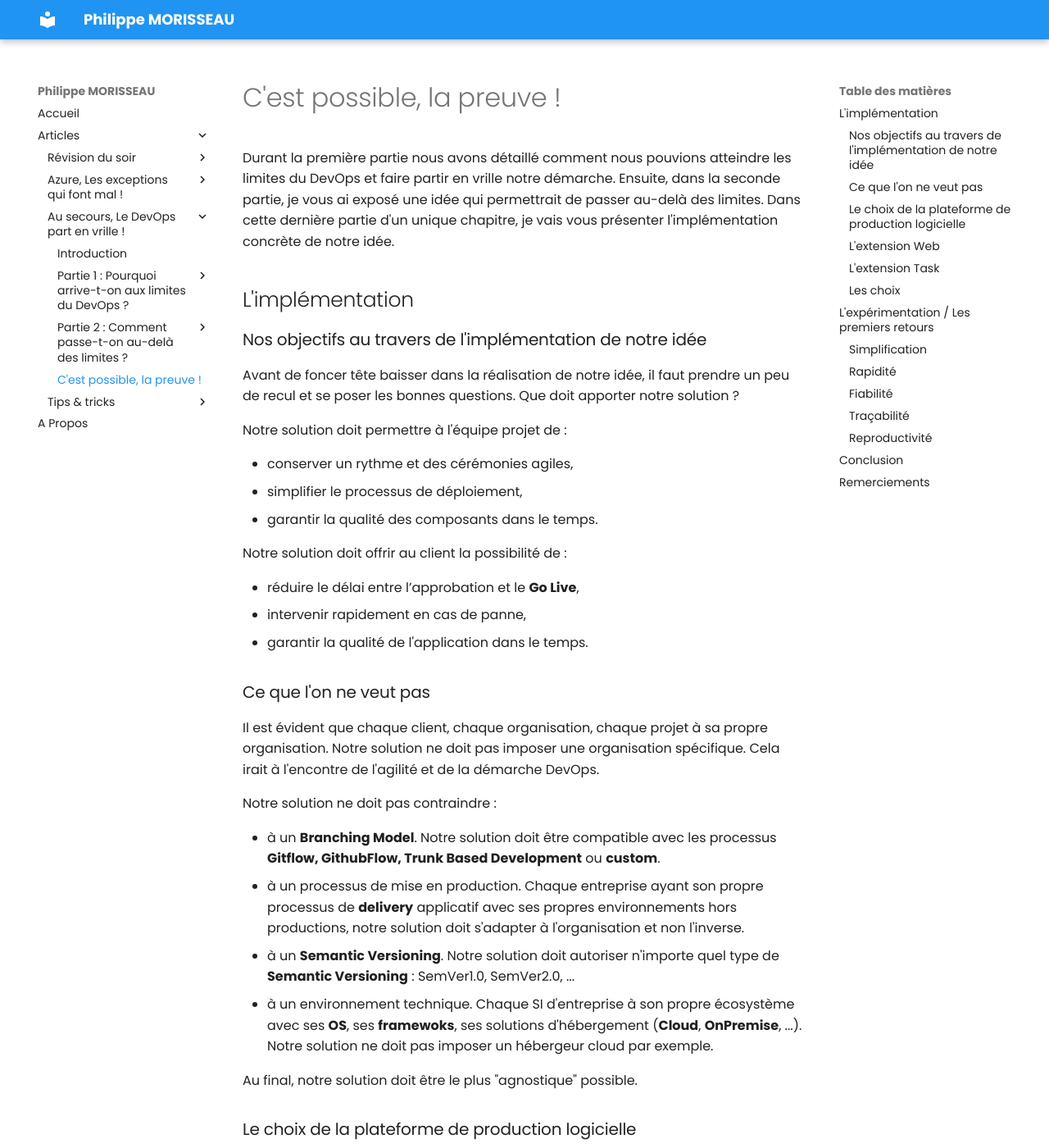
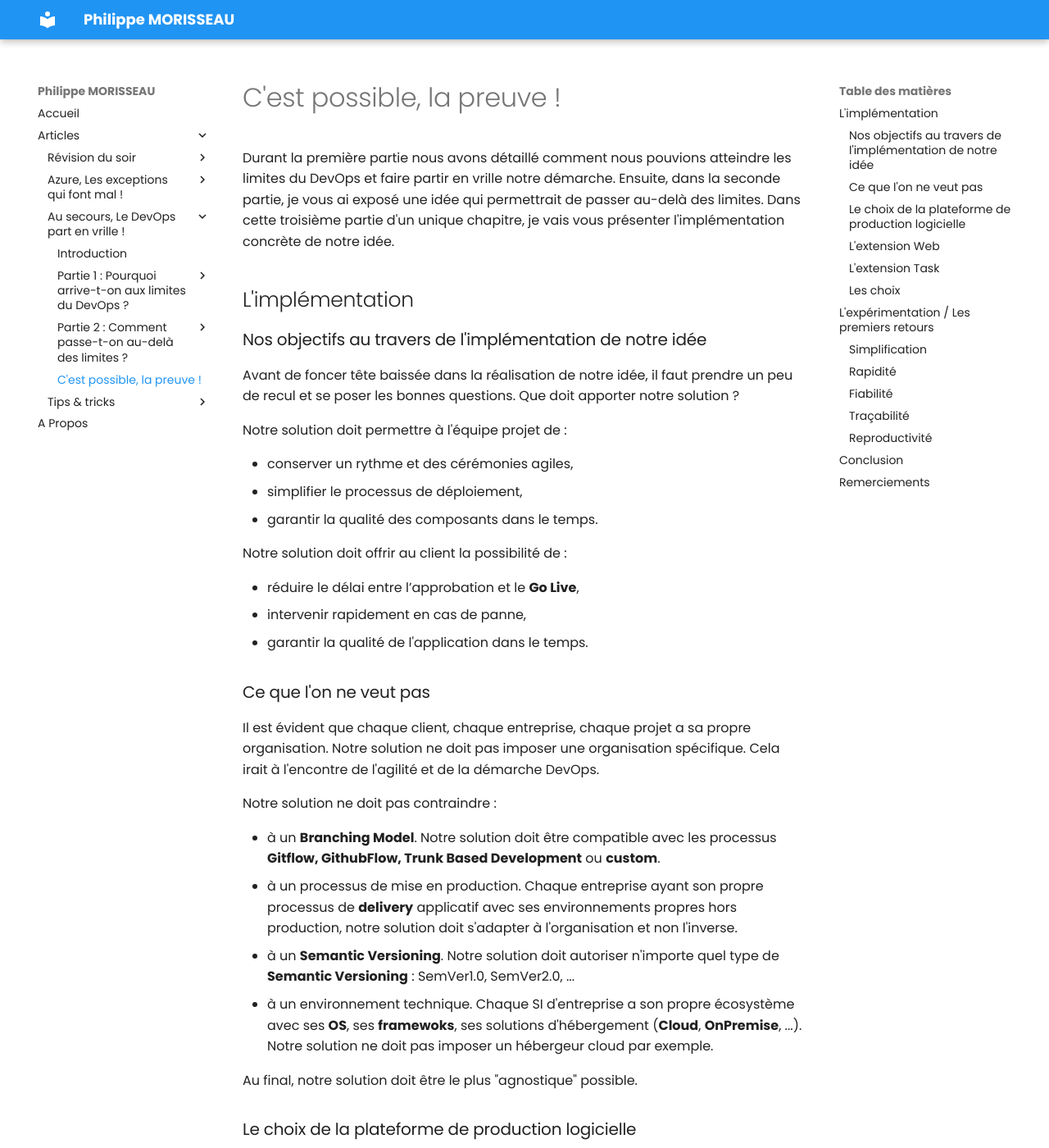
Before and after one commit to Ineaweb/Blog, an MkDocs documentation site: the page built from docs/articles/devops/vrille/07.lapreuve.md, in a window 1280 px wide and 1400 px high. Shown: the whole window at 82% size. Built offline with MkDocs 1.6.1 and Material for MkDocs 9.7.7, drawn with Linux system fonts in a browser that asks for light colours; old or Windows-style settings are respelled for this version of MkDocs; some of the changed text lies outside the part shown.

Commit message:
fix: relecture MMO

```diff
--- a/docs/articles/devops/vrille/07.lapreuve.md
+++ b/docs/articles/devops/vrille/07.lapreuve.md
@@ -1,6 +1,6 @@
 ---
 title: "C'est possible, la preuve !"
-summary: "Dans cette dernière partie d'un unique chapitre, je vais vous présenter l'implémentation concrète de notre idée."
+summary: "Dans cette troisième partie d'un unique chapitre, je vais vous présenter l'implémentation concrète de notre idée."
 authors:
     - Philippe Morisseau
 date: 2022-02-08
@@ -14,13 +14,13 @@ tags:
 ---
 
 Durant la première partie nous avons détaillé comment nous pouvions atteindre les limites du DevOps et faire partir en vrille notre démarche. Ensuite, dans la seconde partie, je vous ai exposé une idée qui permettrait de passer au-delà des limites.
-Dans cette dernière partie d'un unique chapitre, je vais vous présenter l'implémentation concrète de notre idée.
+Dans cette troisième partie d'un unique chapitre, je vais vous présenter l'implémentation concrète de notre idée.
 
 ## L'implémentation
 
 ### Nos objectifs au travers de l'implémentation de notre idée
 
-Avant de foncer tête baisser dans la réalisation de notre idée, il faut prendre un peu de recul et se poser les bonnes questions. Que doit apporter notre solution ?
+Avant de foncer tête baissée dans la réalisation de notre idée, il faut prendre un peu de recul et se poser les bonnes questions. Que doit apporter notre solution ?
 
 Notre solution doit permettre à l'équipe projet de :
 
@@ -36,14 +36,14 @@ Notre solution doit offrir au client la possibilité de :
 
 ### Ce que l'on ne veut pas
 
-Il est évident que chaque client, chaque organisation, chaque projet à sa propre organisation. Notre solution ne doit pas imposer une organisation spécifique. Cela irait à l'encontre de l'agilité et de la démarche DevOps.
+Il est évident que chaque client, chaque entreprise, chaque projet a sa propre organisation. Notre solution ne doit pas imposer une organisation spécifique. Cela irait à l'encontre de l'agilité et de la démarche DevOps.
 
 Notre solution ne doit pas contraindre :
 
 - à un **Branching Model**. Notre solution doit être compatible avec les processus **Gitflow, GithubFlow, Trunk Based Development** ou **custom**.
-- à un processus de mise en production. Chaque entreprise ayant son propre processus de **delivery** applicatif avec ses propres environnements hors productions, notre solution doit s'adapter à l'organisation et non l'inverse.
+- à un processus de mise en production. Chaque entreprise ayant son propre processus de **delivery** applicatif avec ses environnements propres hors production, notre solution doit s'adapter à l'organisation et non l'inverse.
 - à un **Semantic Versioning**. Notre solution doit autoriser n'importe quel type de **Semantic Versioning** : SemVer1.0, SemVer2.0, ...
-- à un environnement technique. Chaque SI d'entreprise à son propre écosystème avec ses **OS**, ses **framewoks**, ses solutions d'hébergement (**Cloud**, **OnPremise**, ...). Notre solution ne doit pas imposer un hébergeur cloud par exemple.
+- à un environnement technique. Chaque SI d'entreprise a son propre écosystème avec ses **OS**, ses **framewoks**, ses solutions d'hébergement (**Cloud**, **OnPremise**, ...). Notre solution ne doit pas imposer un hébergeur cloud par exemple.
 
 Au final, notre solution doit être le plus "agnostique" possible.
 
@@ -84,7 +84,7 @@ En arrivant sur l'extension web, 2 onglets lui permettent :
 - de visualiser l'ensemble des **repositories git** du projet,
 - d'accéder aux paramètres de la solution.
 
-L'onglet paramétrage va permettre à notre utilisateur de pouvoir configurer la solution afin de répondre aux différentes organisations projets.
+L'onglet "paramétrage" va permettre à notre utilisateur de pouvoir configurer la solution afin de répondre aux différentes organisations projets.
 
 ![paramétrage](../../../img/07.lapreuve.005.svg)
 
```
Also changed, not shown: other parts of docs/articles/devops/vrille/07.lapreuve.md (+16 -16 lines).
